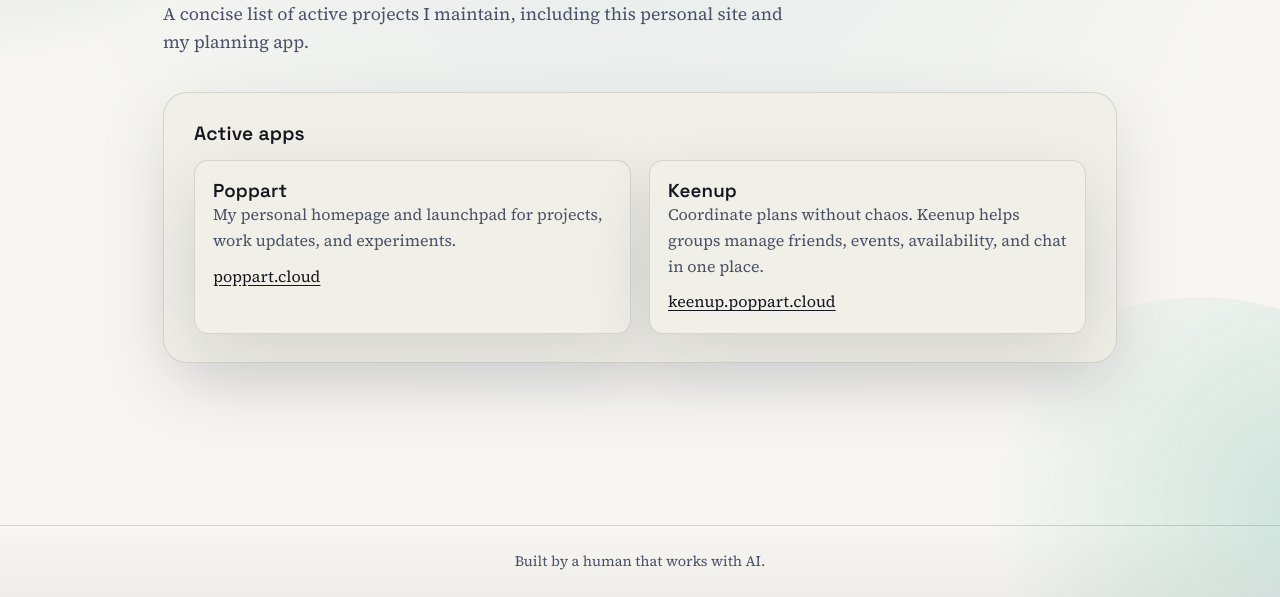
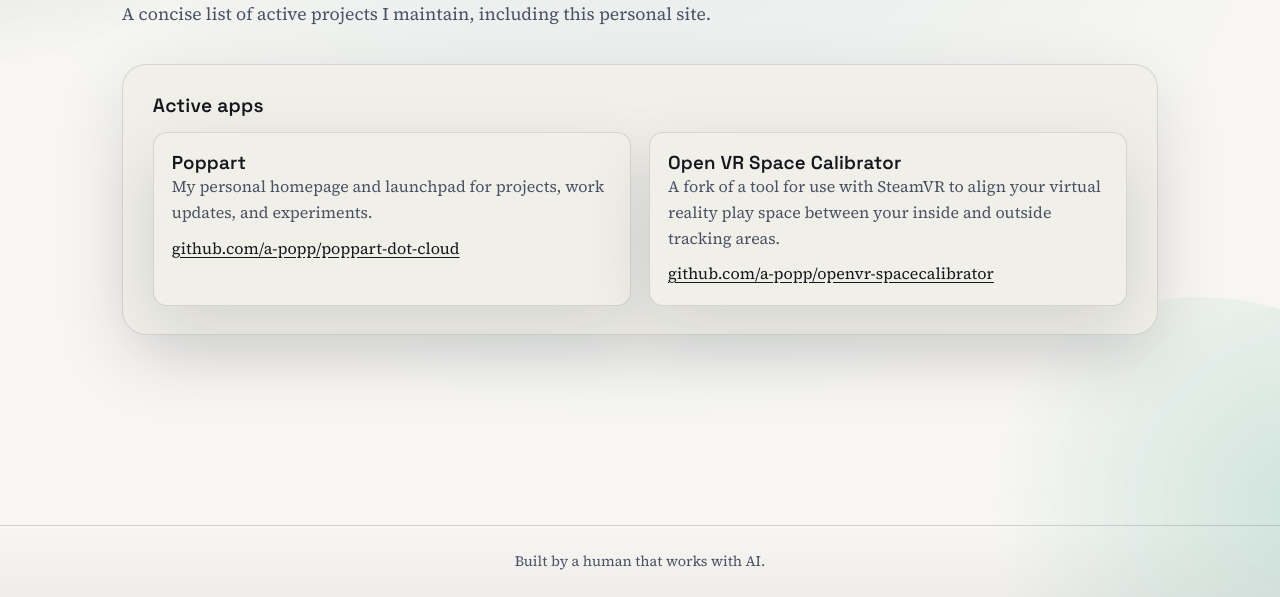
Before and after one commit to a-popp/poppart-dot-cloud, a plain HTML site: page apps.html in a window 1280 px wide. Shown: the part 203-800 px from the top of the page. Drawn offline with Linux system fonts and the light colour scheme.

Commit message:
Update apps page content and add HTML escaping for security

```diff
--- a/apps.html
+++ b/apps.html
@@ -39,8 +39,7 @@
         <p class="eyebrow">My Apps</p>
         <h1>Apps I Build and Maintain</h1>
         <p class="lede">
-          A concise list of active projects I maintain, including this personal site and my
-          planning app.
+          A concise list of active projects I maintain, including this personal site.
         </p>
       </section>
 
@@ -53,26 +52,23 @@
               My personal homepage and launchpad for projects, work updates, and experiments.
             </p>
             <p class="card-link">
-              <a href="https://poppart.cloud" target="_blank" rel="noopener">poppart.cloud</a>
+              <a href="https://github.com/a-popp/poppart-dot-cloud" target="_blank" rel="noopener">github.com/a-popp/poppart-dot-cloud</a>
             </p>
           </article>
 
           <article class="card">
-            <h3>Keenup</h3>
+            <h3>Open VR Space Calibrator</h3>
             <p>
-              Coordinate plans without chaos. Keenup helps groups manage friends, events,
-              availability, and chat in one place.
+              A fork of a tool for use with SteamVR to align your virtual reality play space between
+              your inside and outside tracking areas.
             </p>
             <p class="card-link">
-              <a href="https://keenup.poppart.cloud" target="_blank" rel="noopener"
-                >keenup.poppart.cloud</a
-              >
+              <a href="https://github.com/a-popp/openvr-spacecalibrator" target="_blank" rel="noopener">github.com/a-popp/openvr-spacecalibrator</a>
             </p>
           </article>
         </div>
       </section>
     </main>
-
     <div data-include="footer"></div>
   </body>
 </html>
--- a/main.js
+++ b/main.js
@@ -379,6 +379,13 @@
 					});
 			};
 
+			const escapeHtml = (str) =>
+				String(str)
+					.replace(/&/g, "&amp;")
+					.replace(/</g, "&lt;")
+					.replace(/>/g, "&gt;")
+					.replace(/"/g, "&quot;");
+
 			const renderSources = (sources) => {
 				if (!detailSources) {
 					return;
@@ -396,7 +403,7 @@
 						.filter(Boolean)
 						.join(" / ");
 					if (source.URL) {
-						line.innerHTML = `${parts} / <a href="${source.URL}" target="_blank" rel="noreferrer">Link</a>`;
+						line.innerHTML = `${escapeHtml(parts)} / <a href="${escapeHtml(source.URL)}" target="_blank" rel="noreferrer">Link</a>`;
 					} else {
 						line.textContent = parts;
 					}
```
